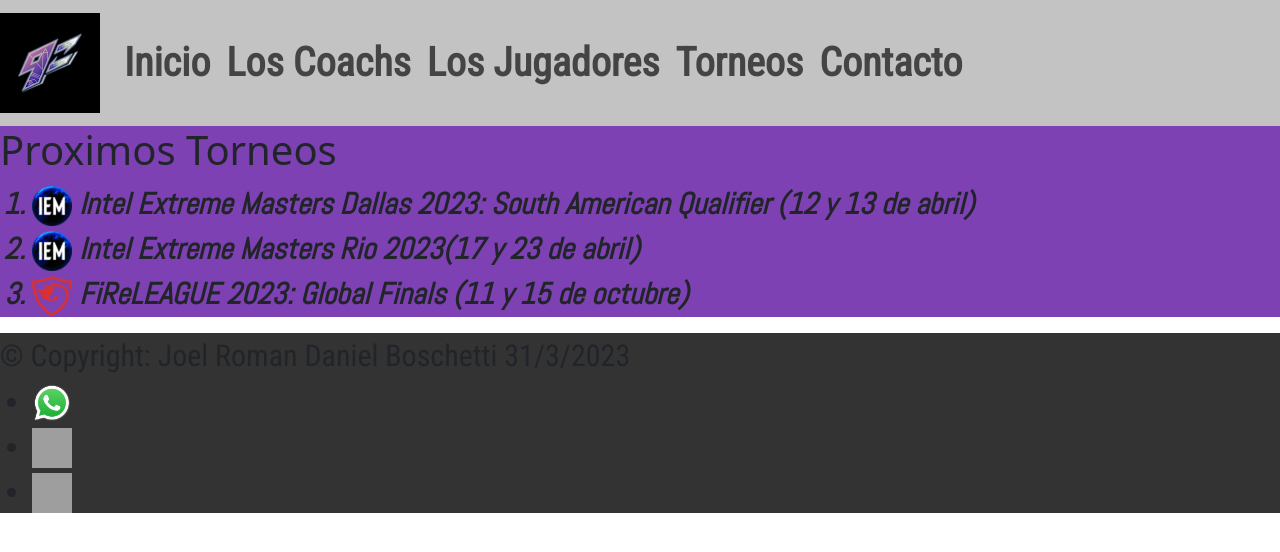
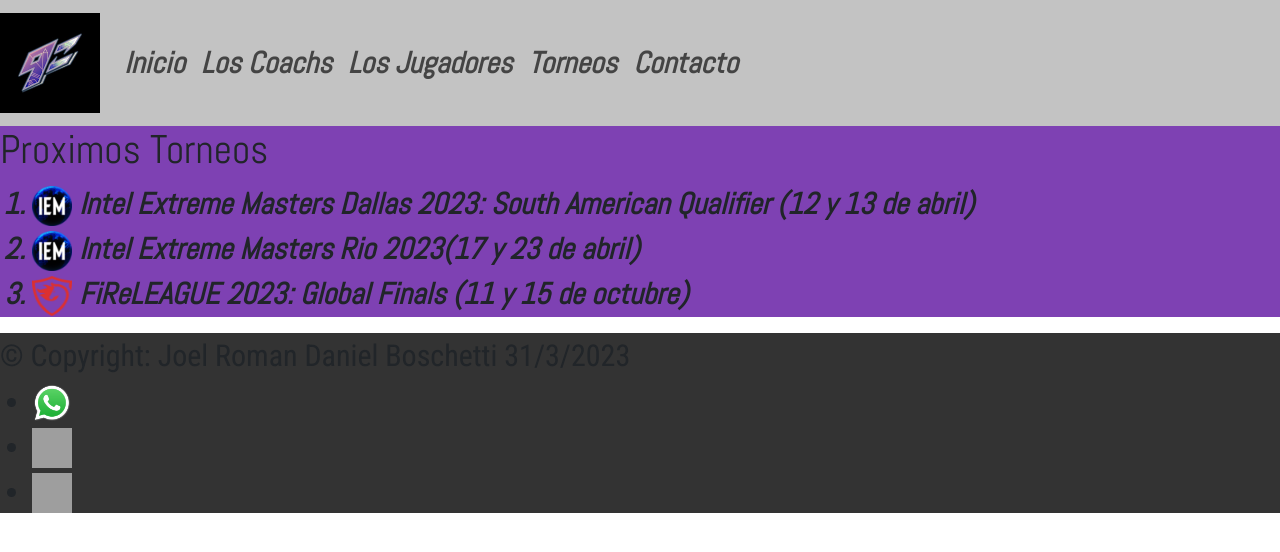
Before and after one commit to JoelBoschetti/pre-entrega2-joelboschetti, a plain HTML site: page pages/torneos.html in a window 1280 px wide. Drawn offline with nearby package versions, Linux system fonts and the light colour scheme; grey boxes are pictures that could not be loaded.

Commit message:
arreglamos cambios

```diff
--- a/css/style.css
+++ b/css/style.css
@@ -6,11 +6,11 @@
  padding: 0;
  box-sizing: content-box;
  text-decoration: none;
+
 }
 .logo-9z{
     width: 100px;
     height: 100px;
-    row-gap: 40px;
     display: flex;
 }
 .formulario1{
@@ -23,14 +23,16 @@
     font-weight: bold;
     font-size: 40px;
 
+
 }
 main {
     background-color:rgb(126, 65, 179);
     font-size: 25px;
+
 }
 .titulo{
     font-family: 'Abel';
-   font-weight: normal;
+   font-weight: bolder;
 }
 .sub-titulo{
     font-family: 'Roboto Condensed';
@@ -40,6 +42,7 @@
     background-color: rgb(51, 51, 51 );
     font-size: 30px;
     font-family: 'Roboto Condensed';
+    background-size: 40vh;
 }
 
 .nombres-jugadores{
--- a/pages/torneos.html
+++ b/pages/torneos.html
@@ -9,7 +9,7 @@
     <link href="https://cdn.jsdelivr.net/npm/bootstrap@5.3.0-alpha3/dist/css/bootstrap.min.css" rel="stylesheet" integrity="sha384-KK94CHFLLe+nY2dmCWGMq91rCGa5gtU4mk92HdvYe+M/SXH301p5ILy+dN9+nJOZ" crossorigin="anonymous">
 </head>
 <body>
-    <header>
+    <header class="lista-torneos">
            <!-- nav es para indicar q vamos a incluir un menu de navegacion -->
            <nav class="navbar navbar-expand-lg navbar-light ">
             <a class="navbar-brand" href="#"><img src="../img/FWNmgjdWIAEkxVD.jpg" alt="9z" class="logo-9z"></a>
@@ -40,7 +40,7 @@
             </header>
 
     <!-- contenido principal -->
-    <main>
+    <main class="titulo">
             <section>
                 <!-- Torneos siguientes -->
                 <h1>Proximos Torneos</h1>
```
